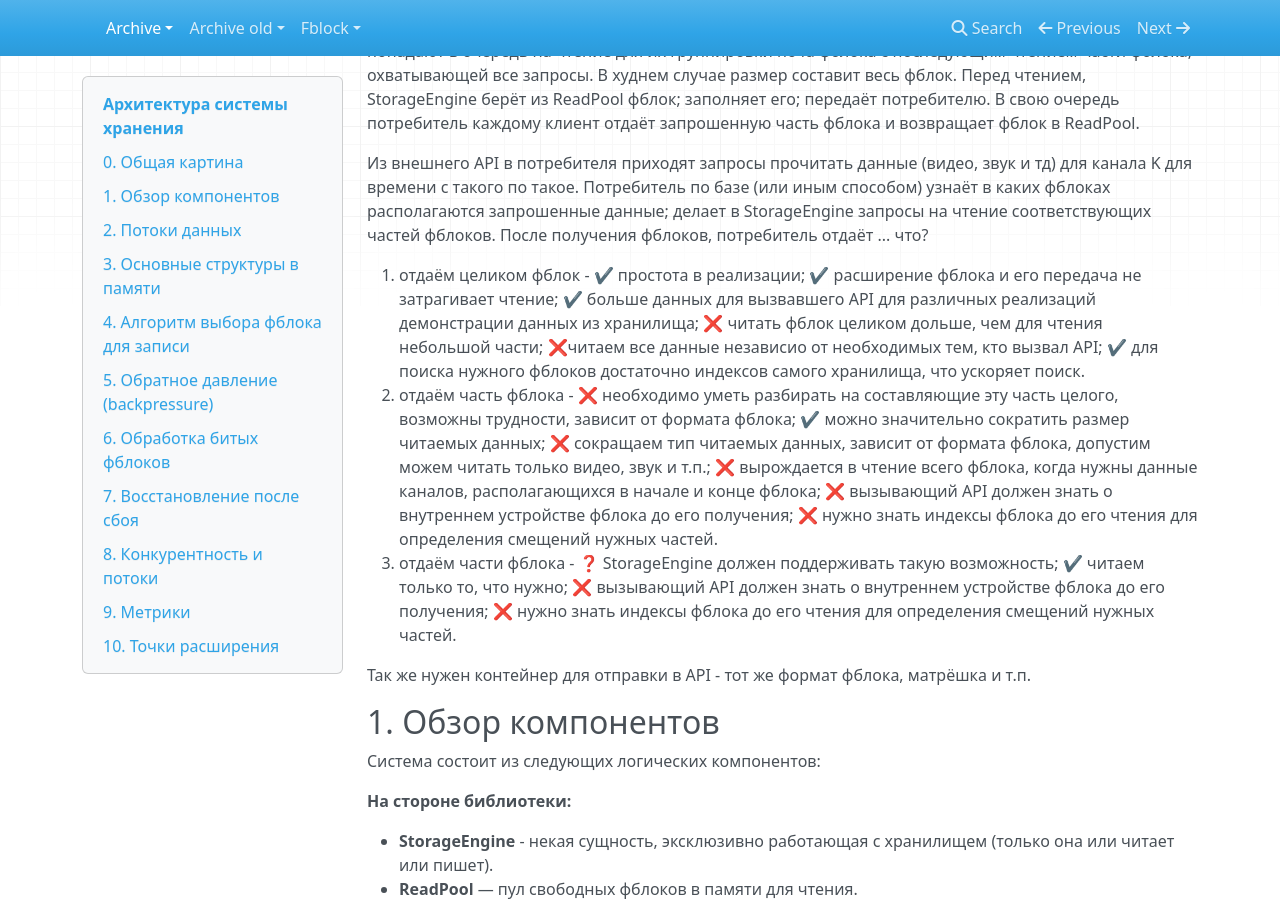
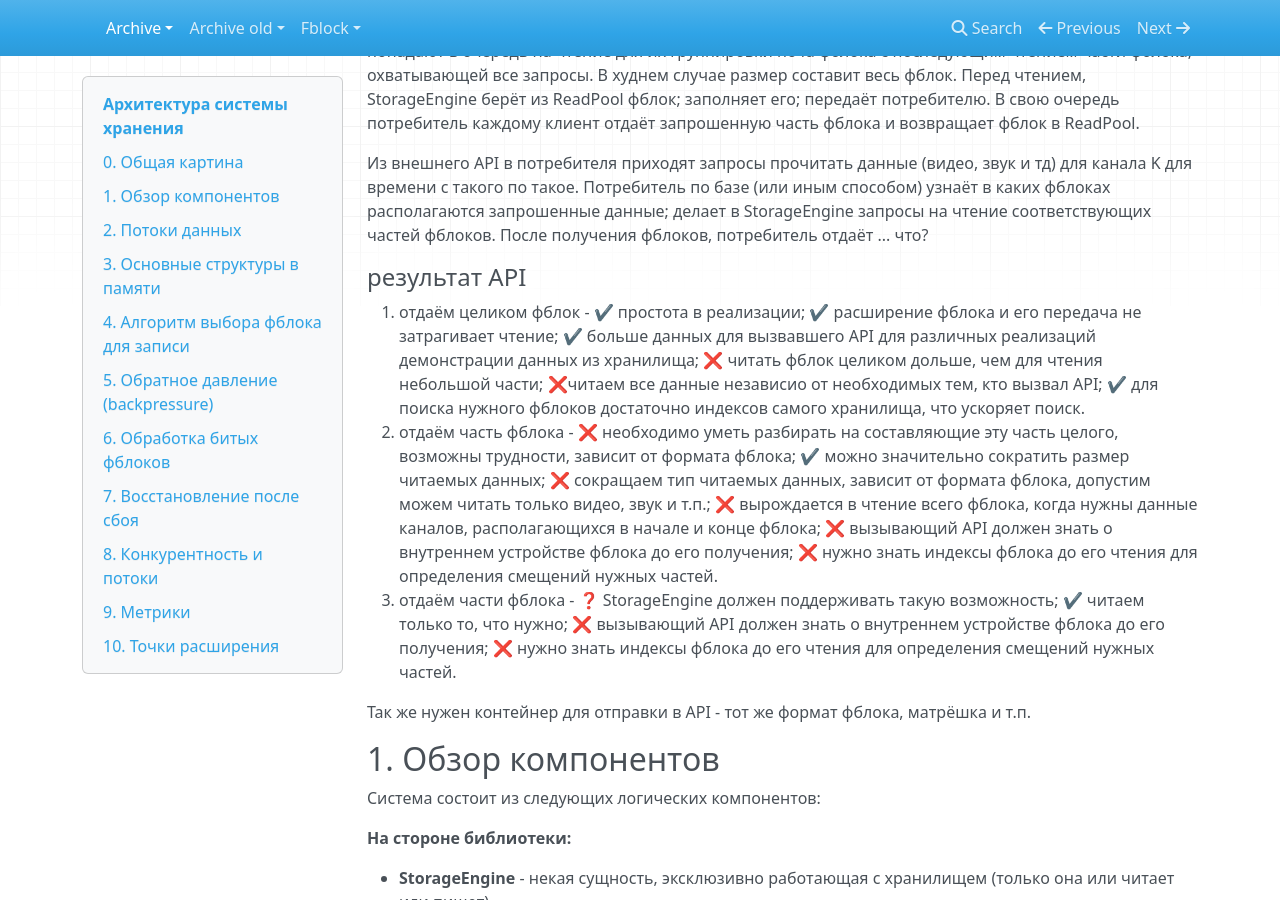
Before and after one commit to traycers/farc, an MkDocs documentation site: the page built from docs/docs/archive/01-architecture.md, in a window 1280 px wide and 900 px high, scrolled down 2150 px. Built offline with MkDocs 1.6.1, drawn with Linux system fonts in a browser that asks for light colours; nearby versions of some CDN libraries.

Commit message:
add read

```diff
--- a/docs/docs/archive/01-architecture.md
+++ b/docs/docs/archive/01-architecture.md
@@ -57,7 +57,7 @@
 
 Из внешнего API в потребителя приходят запросы прочитать данные (видео, звук и тд) для канала K для времени с такого по такое. Потребитель по базе (или иным способом) узнаёт в каких фблоках располагаются запрошенные данные; делает в StorageEngine запросы на чтение соответствующих частей фблоков. После получения фблоков, потребитель отдаёт ... что?
 
-####
+#### результат API
 
 1. отдаём целиком фблок - ✔ простота в реализации; ✔ расширение фблока и его передача не затрагивает чтение; ✔ больше данных для вызвавшего API для различных реализаций демонстрации данных из хранилища; ❌ читать фблок целиком дольше, чем для чтения небольшой части; ❌читаем все данные независио от необходимых тем, кто вызвал API; ✔ для поиска нужного фблоков достаточно индексов самого хранилища, что ускоряет поиск.
 1. отдаём часть фблока - ❌ необходимо уметь разбирать на составляющие эту часть целого, возможны трудности, зависит от формата фблока; ✔ можно значительно сократить размер читаемых данных; ❌ сокращаем тип читаемых данных, зависит от формата фблока, допустим можем читать только видео, звук и т.п.; ❌ вырождается в чтение всего фблока, когда нужны данные каналов, располагающихся в начале и конце фблока; ❌ вызывающий API должен знать о внутреннем устройстве фблока до его получения; ❌ нужно знать индексы фблока до его чтения для определения смещений нужных частей.
```
